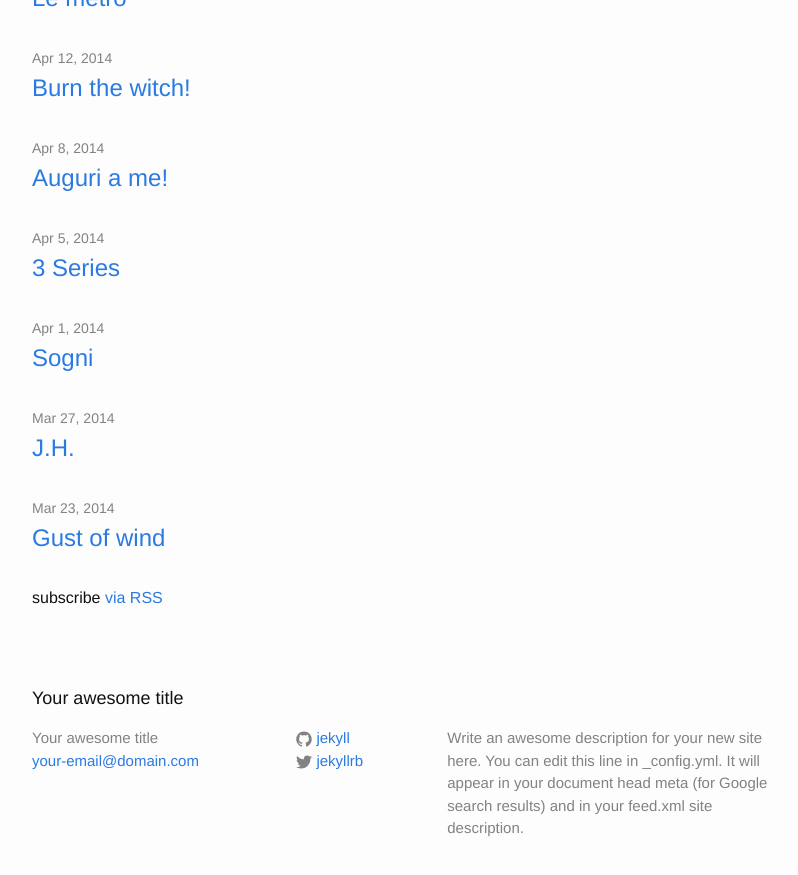
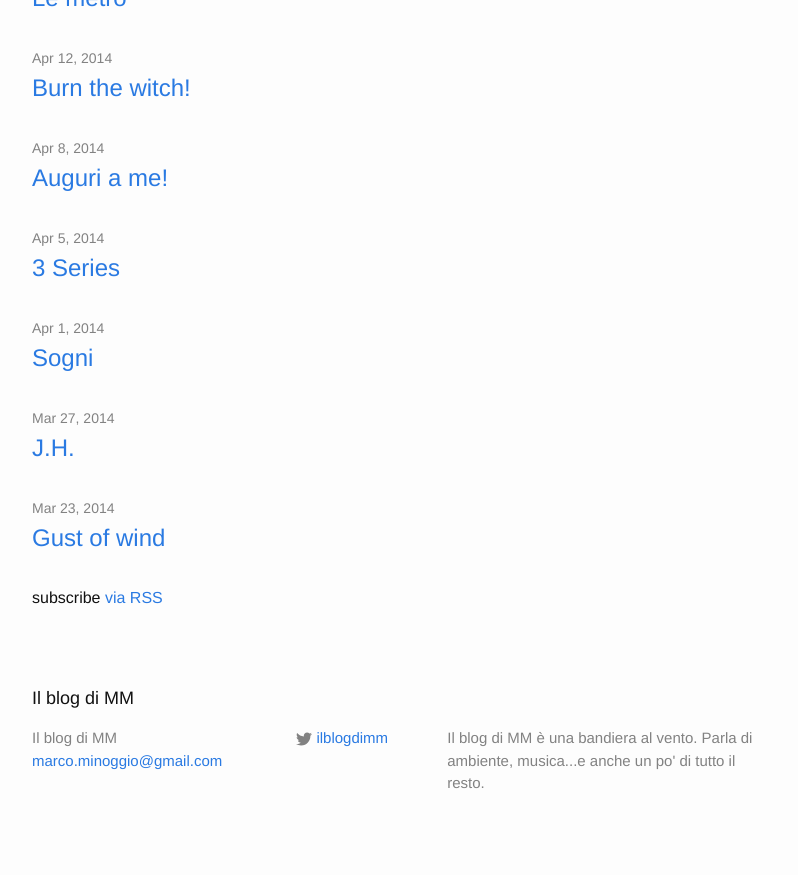
Before and after one commit to ilblogdimm/ilblogdimm, a Jekyll site: the page built from index.html, in a window 1280 px wide and 900 px high, scrolled down 3471 px. Shown: the top 875 px of the window, without its empty margins (238-1036 px from the left). Built offline with Jekyll 4.4.1, drawn with Linux system fonts in a browser that asks for light colours; some of the changed text lies outside the part shown.

Commit message:
Correggi _config.yml

```diff
--- a/_config.yml
+++ b/_config.yml
@@ -1,14 +1,11 @@
 # Site settings
-title: Your awesome title
-email: your-email@domain.com
+title: Il blog di MM
+email: marco.minoggio@gmail.com
 description: > # this means to ignore newlines until "baseurl:"
-  Write an awesome description for your new site here. You can edit this
-  line in _config.yml. It will appear in your document head meta (for
-  Google search results) and in your feed.xml site description.
+  Il blog di MM è una bandiera al vento. Parla di ambiente, musica...e anche un po' di tutto il resto.
 baseurl: "" # the subpath of your site, e.g. /blog/
 url: "http://yourdomain.com" # the base hostname & protocol for your site
-twitter_username: jekyllrb
-github_username:  jekyll
+twitter_username: ilblogdimm
 
 # Build settings
 markdown: kramdown
```
